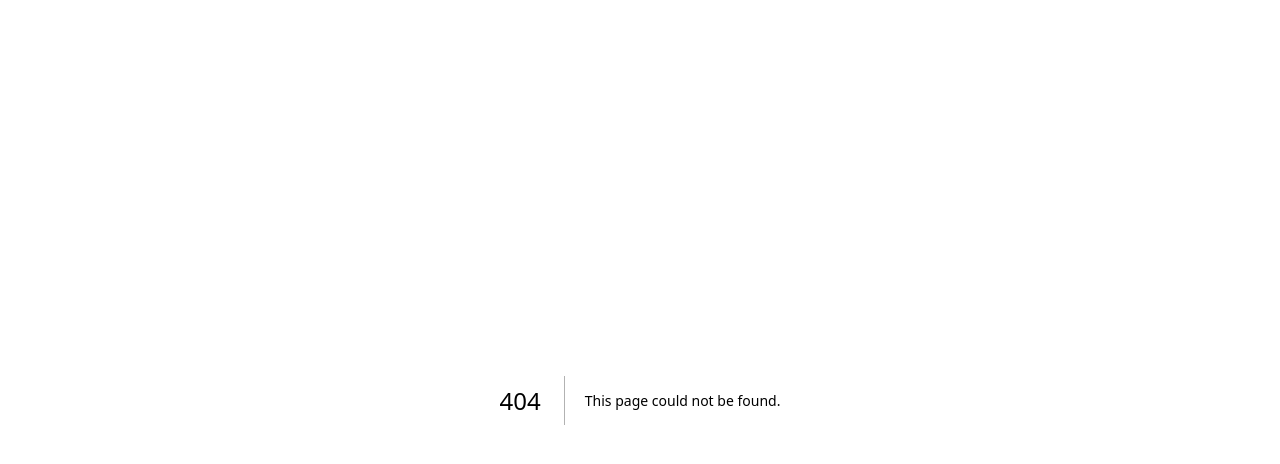
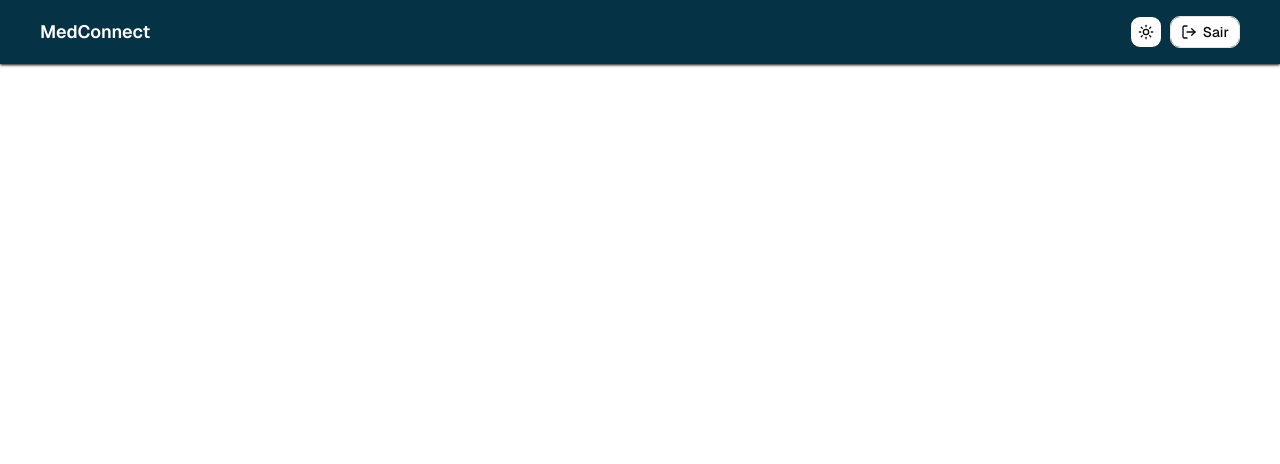
Before and after one commit to zoeDnz/med-connect, a Next.js app in the folder frontend/: page /materials/1/details in a window 1280 px wide. Before the commit this address had no page. Shown: the top 464 px of the page. Built offline with nearby package versions, Linux system fonts and the light colour scheme; sample sign-in values are in the browser's storage.

Commit message:
feat: add MaterialDetails page and update Materials page with navigation to details

```diff
--- a/frontend/src/app/(private)/layout.tsx
+++ b/frontend/src/app/(private)/layout.tsx
@@ -1,9 +1,9 @@
 "use client"
+import React, { ReactNode, useEffect } from "react"
 import { Button } from "@/components/ui/button"
 import { ModeToggle } from "@/components/ui/toggle-theme"
 import { LogOut } from "lucide-react"
 import { useRouter } from "next/navigation"
-import React, { ReactNode, useEffect } from "react"
 
 interface LayoutProps {
   children: ReactNode
@@ -22,8 +22,8 @@ export default function Layout({ children }: LayoutProps) {
   }, [])
 
   return (
-    <div className="w-full h-auto flex flex-col gap-2.5 items-center">
-      <nav className="w-screen h-16 flex items-center justify-between bg-cyan-950 dark:bg-black shadow shadow-zinc-800 px-10">
+    <div className="relative w-full h-auto flex flex-col gap-2.5 items-center">
+      <nav className="fixed w-full h-16 flex items-center justify-between bg-cyan-950 dark:bg-black shadow shadow-zinc-800 px-10">
         <h1 className="font-semibold text-lg text-white">
           MedConnect
         </h1>
@@ -41,7 +41,7 @@ export default function Layout({ children }: LayoutProps) {
           </Button>
         </div>
       </nav>
-      <div className="w-full">
+      <div className="w-full mt-16">
         {children}
       </div>
     </div>
--- /dev/null
+++ b/frontend/src/app/(private)/materials/[materialId]/details/page.tsx
@@ -0,0 +1,14 @@
+"use client"
+import React from "react"
+import { useParams } from "next/navigation"
+
+export default function MaterialDetails() {
+  const { materialId } = useParams()
+
+
+  return (
+    <div className="">
+
+    </div>
+  )
+}
--- a/frontend/src/app/(private)/materials/page.tsx
+++ b/frontend/src/app/(private)/materials/page.tsx
@@ -9,11 +9,13 @@ import {
   CardHeader,
   CardTitle,
 } from "@/components/ui/card"
+import { useRouter } from "next/navigation"
 import { Button } from "@/components/ui/button"
 import { MatMed } from "@/types"
 import servicesGetMaterials from "@/server/(GET)-materials-and-brands"
 
 export default function Materials() {
+  const router = useRouter()
   // => Variável de estado para armazenar os materiais médicos
   const [materials, setMaterials] = useState<MatMed[]>()
 
@@ -48,6 +50,9 @@ export default function Materials() {
               <Button
                 type="button"
                 variant="default"
+                onClick={() => {
+                  router.push(`/materials/${material.cd_mat}/details?id_pf=${material}`)
+                }}
               >
                 Ver detalhes
               </Button>
```
